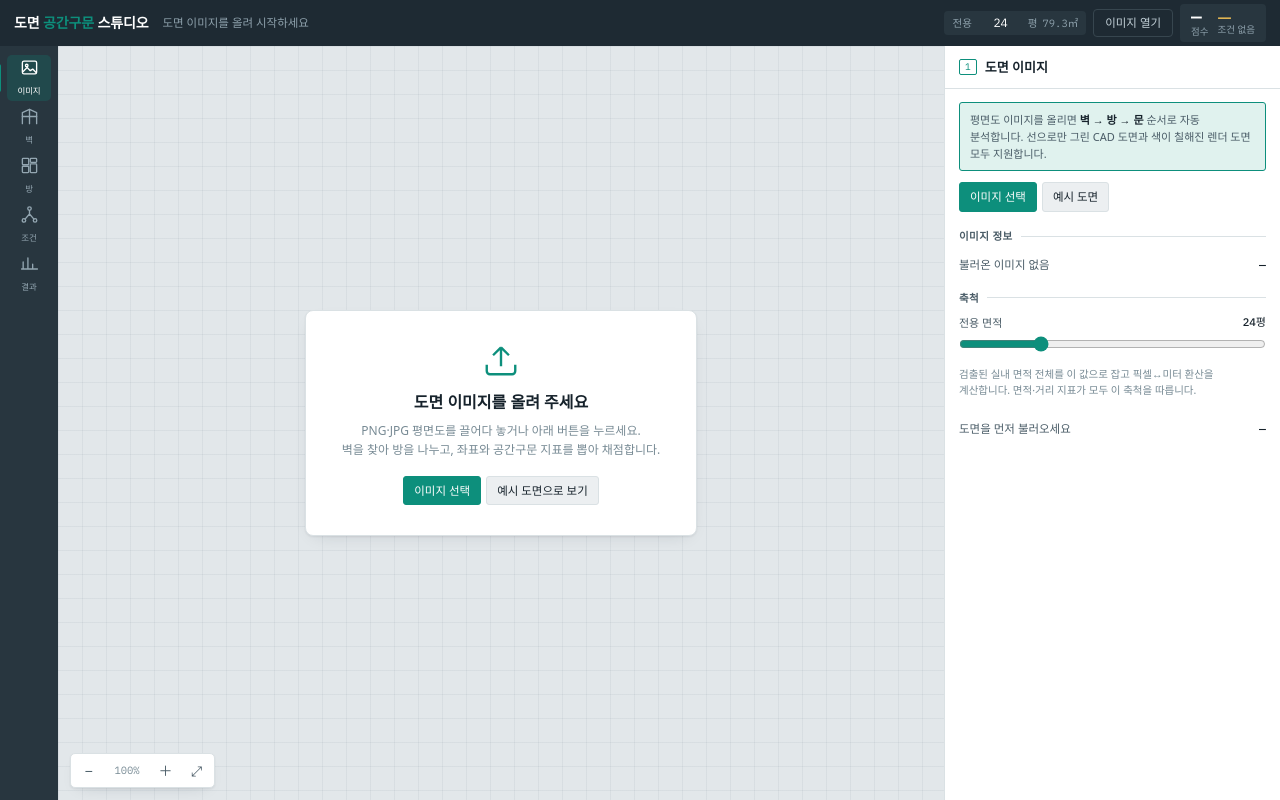
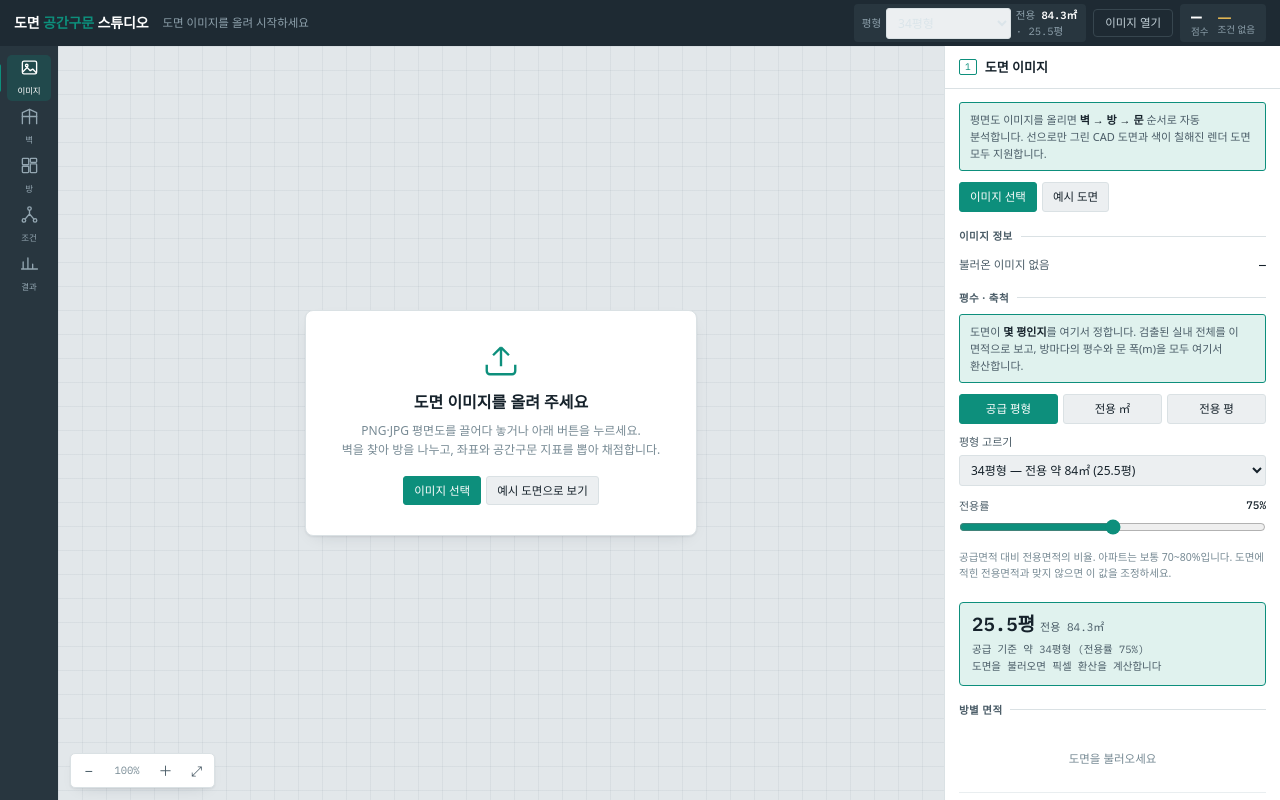
Before and after one commit to Imperfective/floorplan-spacesyntax, a plain HTML site: page docs/index.html in a window 1280 px wide. Drawn offline with Linux system fonts and the light colour scheme; a web font is replaced by a local one.

Commit message:
평수 선택 기능 + VPS 배포 키트
평수 — 도면이 몇 평인지 사용자가 정한다
- 도면 이미지에는 치수가 없으므로 평수를 기준으로 실내 전체를 환산한다
- 세 가지 입력 방식: 공급 평형(목록 선택 + 전용률) / 전용 ㎡ / 전용 평
  어느 쪽으로 넣든 나머지가 역산되어 함께 표시된다
- 한국 평형 체계 반영: "34평형"은 공급면적이고 전용은 그 70~80%.
  전용률 75%에서 34평형 → 전용 84.3㎡(25.5평), 24평형 → 59.5㎡(18.0평)로
  국민주택 규격과 일치한다
- 정해진 면적이 방별 ㎡·평·점유비율, 문 폭(m), 픽셀↔미터 환산에 모두 적용된다
- 상단 바에 평형 셀렉트와 전용면적을 상시 표시, 단계 ①에 방별 면적표 추가

배포 키트 (deploy/)
- setup-vps.sh  Debian/Ubuntu에 Caddy 설치·웹루트·ufw·Caddyfile 배치
- Caddyfile     자동 HTTPS · 압축 · 보안 헤더 · CSP · 캐시 · 단축 경로
- deploy.sh     docs/를 rsync로 올리고 Caddy 재적용
- nginx.conf    nginx 대안 설정
- .github/workflows/deploy.yml  main 푸시 시 자동 배포

README에 Cloudflare DNS 설정 순서를 명시했다 — 인증서 발급 전까지는
프록시를 끄고(회색 구름), 발급 후 켜되 SSL/TLS를 Full (strict)로 둘 것.

```diff
--- a/docs/index.html
+++ b/docs/index.html
@@ -149,6 +149,13 @@ input[type=checkbox]{accent-color:var(--acc);width:14px;height:14px}
 .warnbox b{color:var(--bad)}
 .empty{padding:24px 10px;text-align:center;color:var(--muted);font-size:11.5px;line-height:1.6}
 
+.scaleout{background:var(--acc-soft);border:1px solid var(--acc);border-radius:4px;
+  padding:10px 12px;margin-bottom:4px}
+.scaleout .big{font-family:"IBM Plex Mono",monospace;font-size:19px;font-weight:600;line-height:1.2}
+.scaleout .big small{font-size:11px;font-weight:400;color:var(--text-2);margin-left:5px}
+.scaleout .sub{font-size:10.5px;color:var(--text-2);margin-top:5px;line-height:1.6;
+  font-family:"IBM Plex Mono",monospace}
+
 /* 방 목록 */
 .rooms{display:grid;gap:4px}
 .rm{display:grid;grid-template-columns:auto 1fr auto;gap:7px;align-items:center;padding:6px 7px;
@@ -205,9 +212,8 @@ td.n,th.n{text-align:right;font-family:"IBM Plex Mono",monospace;font-variant-nu
   <div class="file" id="fileName">도면 이미지를 올려 시작하세요</div>
   <div class="grp">
     <div class="scalebox">
-      <label for="pyeong">전용</label>
-      <input type="number" id="pyeong" min="1" max="300" step="0.5" value="24">
-      <label>평</label>
+      <label for="pyeongSel">평형</label>
+      <select id="pyeongSel"></select>
       <span class="m2" id="m2txt"></span>
     </div>
     <button class="tbtn" id="btnOpen">이미지 열기</button>
@@ -283,14 +289,33 @@ td.n,th.n{text-align:right;font-family:"IBM Plex Mono",monospace;font-variant-nu
           <button class="btn" id="btnSample2">예시 도면</button></div>
         <div class="sechead"><span>이미지 정보</span><i></i></div>
         <dl class="kv" id="imgInfo"><dt>불러온 이미지 없음</dt><dd>—</dd></dl>
-        <div class="sechead"><span>축척</span><i></i></div>
-        <div class="fld">
-          <label for="pyeong2">전용 면적 <b id="pyeongEcho">24평</b></label>
-          <input type="range" id="pyeong2" min="5" max="80" step="0.5" value="24">
-          <p class="desc">검출된 실내 면적 전체를 이 값으로 잡고 픽셀↔미터 환산을 계산합니다.
-            면적·거리 지표가 모두 이 축척을 따릅니다.</p>
+        <div class="sechead"><span>평수 · 축척</span><i></i></div>
+        <div class="hintbox">도면이 <b>몇 평인지</b>를 여기서 정합니다.
+          검출된 실내 전체를 이 면적으로 보고, 방마다의 평수와 문 폭(m)을 모두 여기서 환산합니다.</div>
+        <div class="row" style="margin-bottom:9px">
+          <button class="btn on" id="mdSupply" style="flex:1">공급 평형</button>
+          <button class="btn" id="mdM2" style="flex:1">전용 ㎡</button>
+          <button class="btn" id="mdPy" style="flex:1">전용 평</button>
         </div>
-        <dl class="kv" id="scaleInfo"></dl>
+        <div id="scSupply">
+          <div class="fld"><label for="supplySel">평형 고르기</label>
+            <select id="supplySel"></select></div>
+          <div class="fld"><label for="ratio">전용률 <b id="ratioEcho">75%</b></label>
+            <input type="range" id="ratio" min="55" max="95" step="1" value="75">
+            <p class="desc">공급면적 대비 전용면적의 비율. 아파트는 보통 70~80%입니다.
+              도면에 적힌 전용면적과 맞지 않으면 이 값을 조정하세요.</p></div>
+        </div>
+        <div id="scM2" style="display:none">
+          <div class="fld"><label for="netM2">전용면적 (㎡)</label>
+            <input type="number" id="netM2" min="5" max="1000" step="0.1" value="84.3"></div>
+        </div>
+        <div id="scPy" style="display:none">
+          <div class="fld"><label for="netPy">전용면적 (평)</label>
+            <input type="number" id="netPy" min="2" max="300" step="0.1" value="25.5"></div>
+        </div>
+        <div class="scaleout" id="scaleOut"></div>
+        <div class="sechead"><span>방별 면적</span><i></i></div>
+        <div class="tw"><table id="areaTable"></table></div>
       </div>
 
       <!-- ② 벽 검출 -->
@@ -441,7 +466,8 @@ const ST = {
             dilateR: 6, minCorePct: 0.4, minDoorPx: 5 },
   view: { z: 1, x: 0, y: 0 },
   show: { mask: false, seg: true, graph: true, img: true, alpha: 0.45 },
-  pyeong: 24, picking: false, selected: null,
+  scale: { mode: "supply", supply: 34, ratio: 0.75, netM2: 34 * 3.3057851 * 0.75 },
+  picking: false, selected: null,
   criteria: [], critSet: "주거 일반", analysis: null, vga: null,
 };
 
@@ -802,14 +828,19 @@ function runVGA(targetCells = 420) {
 /* ══════════════════════════════════════════════════════════
    5. 전체 분석
    ══════════════════════════════════════════════════════════ */
-function pxToM2(px) {
-  const interior = ST.regions.filter(r => !r.isOutside).reduce((a, r) => a + r.area, 0) || 1;
-  return px / interior * ST.pyeong * PYEONG_M2;
-}
-const pxToM = (p) => {
-  const interior = ST.regions.filter(r => !r.isOutside).reduce((a, r) => a + r.area, 0) || 1;
-  return p * Math.sqrt(ST.pyeong * PYEONG_M2 / interior);
-};
+/* 한국 평형 — 공급 평형과 전용면적을 함께 다룬다.
+   "34평형"은 보통 공급면적이고, 도면에 적히는 전용면적은 그 70~80%다. */
+const SUPPLY_LIST = [8, 10, 13, 15, 17, 19, 21, 24, 25, 27, 29, 32, 34, 36, 39, 43, 45, 49, 53, 59, 65];
+const interiorPx = () => ST.regions.filter(r => !r.isOutside).reduce((a, r) => a + r.area, 0) || 1;
+const netM2 = () => ST.scale.netM2;
+const netPyeong = () => ST.scale.netM2 / PYEONG_M2;
+const supplyPyeong = () => ST.scale.netM2 / PYEONG_M2 / ST.scale.ratio;
+function recomputeScale() {
+  const sc = ST.scale;
+  if (sc.mode === "supply") sc.netM2 = sc.supply * PYEONG_M2 * sc.ratio;
+}
+function pxToM2(px) { return px / interiorPx() * netM2(); }
+const pxToM = (p) => p * Math.sqrt(netM2() / interiorPx());
 
 function analyzeAll() {
   if (!ST.regions.length) { ST.analysis = null; return; }
@@ -1197,17 +1228,48 @@ function setStep(id) {
   $("#panel").classList.remove("hide");
 }
 function syncScale() {
-  const m2 = ST.pyeong * PYEONG_M2;
-  $("#pyeong").value = ST.pyeong; $("#pyeong2").value = ST.pyeong;
-  $("#pyeongEcho").textContent = ST.pyeong + "평";
-  $("#m2txt").textContent = m2.toFixed(1) + "㎡";
-  const interior = ST.regions.filter(r => !r.isOutside).reduce((a, r) => a + r.area, 0);
-  $("#scaleInfo").innerHTML = interior
-    ? `<dt>실내 픽셀</dt><dd>${interior.toLocaleString()}px</dd>
-       <dt>픽셀당 면적</dt><dd>${(m2 / interior * 10000).toFixed(2)}c㎡</dd>
-       <dt>1m 길이</dt><dd>${(1 / Math.sqrt(m2 / interior)).toFixed(1)}px</dd>`
-    : `<dt>도면을 먼저 불러오세요</dt><dd>—</dd>`;
-}
+  recomputeScale();
+  const sc = ST.scale;
+  // 상단 바 셀렉트
+  const top = $("#pyeongSel");
+  if (!top.options.length) SUPPLY_LIST.forEach(v => top.add(new Option(v + "평형", v)));
+  top.value = String(sc.mode === "supply" ? sc.supply : Math.round(supplyPyeong()));
+  top.disabled = sc.mode !== "supply";
+  $("#m2txt").innerHTML = `전용 <b style="color:#fff">${netM2().toFixed(1)}㎡</b> · ${netPyeong().toFixed(1)}평`;
+
+  // 단계 ① 입력부
+  const sel = $("#supplySel");
+  sel.innerHTML = SUPPLY_LIST.map(v =>
+    `<option value="${v}" ${v === sc.supply ? "selected" : ""}>${v}평형 — 전용 약 ${(v * PYEONG_M2 * sc.ratio).toFixed(0)}㎡ (${(v * sc.ratio).toFixed(1)}평)</option>`).join("");
+  $("#ratio").value = Math.round(sc.ratio * 100);
+  $("#ratioEcho").textContent = Math.round(sc.ratio * 100) + "%";
+  $("#netM2").value = netM2().toFixed(1);
+  $("#netPy").value = netPyeong().toFixed(1);
+
+  const ipx = interiorPx(), has = ST.regions.length > 0;
+  $("#scaleOut").innerHTML = `
+    <div class="big">${netPyeong().toFixed(1)}평<small>전용 ${netM2().toFixed(1)}㎡</small></div>
+    <div class="sub">공급 기준 약 ${supplyPyeong().toFixed(0)}평형 (전용률 ${Math.round(sc.ratio * 100)}%)<br>
+      ${has ? `실내 ${ipx.toLocaleString()}px · 1m = ${(1 / Math.sqrt(netM2() / ipx)).toFixed(1)}px
+        · 픽셀당 ${(netM2() / ipx * 10000).toFixed(2)}c㎡` : "도면을 불러오면 픽셀 환산을 계산합니다"}</div>`;
+
+  // 방별 면적 표
+  const t = $("#areaTable");
+  const rooms = ST.regions.filter(r => !r.isOutside);
+  if (!rooms.length) { t.innerHTML = `<tr><td class="empty">도면을 불러오세요</td></tr>`; return; }
+  const tot = rooms.reduce((a, r) => a + r.area, 0);
+  t.innerHTML = `<thead><tr><th>실</th><th class="n">㎡</th><th class="n">평</th><th class="n">비율</th></tr></thead><tbody>`
+    + rooms.map(r => {
+        const rm = ST.rooms.get(r.id); if (!rm) return "";
+        const m2 = pxToM2(r.area);
+        return `<tr><td>${esc(rm.name)}</td><td class="n">${m2.toFixed(1)}</td>
+          <td class="n">${(m2 / PYEONG_M2).toFixed(1)}</td>
+          <td class="n" style="color:var(--muted)">${(r.area / tot * 100).toFixed(0)}%</td></tr>`;
+      }).join("")
+    + `<tr style="font-weight:600"><td>합계</td><td class="n">${netM2().toFixed(1)}</td>
+       <td class="n">${netPyeong().toFixed(1)}</td><td class="n">100%</td></tr></tbody>`;
+}
+
 function syncDetectUI() {
   const maxR = Math.max(12, Math.round(Math.min(ST.ww, ST.wh) / 6));
   const sl = $("#dilR"); sl.max = maxR;
@@ -1337,7 +1399,9 @@ function renderResults() {
 
   const sc = scoreAll();
   const payload = {
-    scale: { pyeong: ST.pyeong, m2: +(ST.pyeong * PYEONG_M2).toFixed(2) },
+    scale: { mode: ST.scale.mode, net_m2: +netM2().toFixed(2), net_pyeong: +netPyeong().toFixed(2),
+             supply_pyeong: +supplyPyeong().toFixed(1), exclusive_ratio: ST.scale.ratio,
+             interior_px: interiorPx(), px_per_meter: +(1 / Math.sqrt(netM2() / interiorPx())).toFixed(2) },
     detection: { ...ST.params, work: [ST.ww, ST.wh] },
     score: { total: sc.total == null ? null : +sc.total.toFixed(2), grade: gradeOf(sc.total).g,
       breakdown: sc.rows.map(r => ({ target: r.cr.scope === "room" ? r.cr.room : "@", measure: r.cr.measure,
@@ -1530,10 +1594,26 @@ function wire() {
     syncDetectUI(); renderAll();
   };
 
-  // 축척
-  const setPy = v => { ST.pyeong = clamp(parseFloat(v) || 24, 1, 300); syncScale(); renderAll(); };
-  $("#pyeong").oninput = e => setPy(e.target.value);
-  $("#pyeong2").oninput = e => setPy(e.target.value);
+  // 평수 · 축척
+  const afterScale = () => { syncScale(); renderAll(); };
+  const setMode = m => {
+    ST.scale.mode = m;
+    $("#mdSupply").classList.toggle("on", m === "supply");
+    $("#mdM2").classList.toggle("on", m === "m2");
+    $("#mdPy").classList.toggle("on", m === "pyeong");
+    $("#scSupply").style.display = m === "supply" ? "" : "none";
+    $("#scM2").style.display = m === "m2" ? "" : "none";
+    $("#scPy").style.display = m === "pyeong" ? "" : "none";
+    afterScale();
+  };
+  $("#mdSupply").onclick = () => setMode("supply");
+  $("#mdM2").onclick = () => setMode("m2");
+  $("#mdPy").onclick = () => setMode("pyeong");
+  $("#supplySel").onchange = e => { ST.scale.supply = +e.target.value; afterScale(); };
+  $("#pyeongSel").onchange = e => { ST.scale.supply = +e.target.value; ST.scale.mode = "supply"; setMode("supply"); };
+  $("#ratio").oninput = e => { ST.scale.ratio = clamp(+e.target.value / 100, .4, 1); afterScale(); };
+  $("#netM2").oninput = e => { ST.scale.netM2 = clamp(parseFloat(e.target.value) || 84, 3, 5000); afterScale(); };
+  $("#netPy").oninput = e => { ST.scale.netM2 = clamp((parseFloat(e.target.value) || 25) * PYEONG_M2, 3, 5000); afterScale(); };
 
   // 방
   $("#roomList").addEventListener("click", e => {
```
Also changed, not shown: 6 other files.
